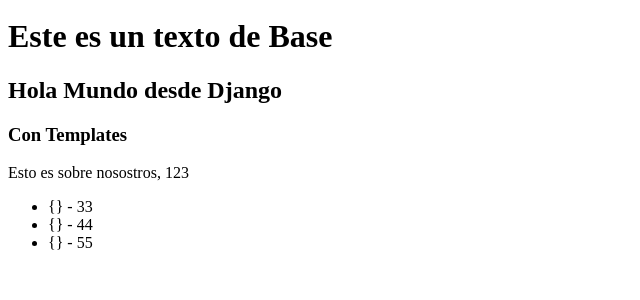
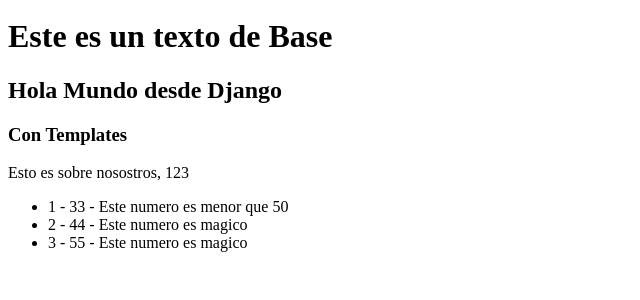
Before and after one commit to Victor-Gonzalo-Maldonado-Vilca/Django2, a Django app: page / in a window 1280 px wide. Shown: the part 294-594 px from the top of the page, without its empty margins (0-640 px from the left). Run offline with Django 5.2, Linux system fonts and the light colour scheme.

Commit message:
Haciendo prueba usando operadores != y < en el tag if, donde se observo que funciona correctamente el uso de estos operadores

```diff
--- a/listaContactos/listaContactos/settings.py
+++ b/listaContactos/listaContactos/settings.py
@@ -57,7 +57,7 @@ ROOT_URLCONF = 'listaContactos.urls'
 TEMPLATES = [
     {
         'BACKEND': 'django.template.backends.django.DjangoTemplates',
-        'DIRS': [os.path.join(BASE_DIR, 'templates')],
+        'DIRS': [os.path.join(BASE_DIR, "templates")],
         'APP_DIRS': True,
         'OPTIONS': {
             'context_processors': [
--- a/listaContactos/templates/home.html
+++ b/listaContactos/templates/home.html
@@ -14,7 +14,13 @@
     </p>
     <ul>
       {% for myItem in myList %}
-        <li>{{forloop.parentloop}} - {{ myItem }}</li>
+        <li>{{forloop.counter}} - {{ myItem }}
+        {% if myItem != 33 %}
+          - Este numero es magico
+        {% elif myItem < 50 %}
+          - Este numero es menor que 50
+        {% endif %}
+        </li>
       {% endfor %}
     </ul>
     {% endblock %}
```
